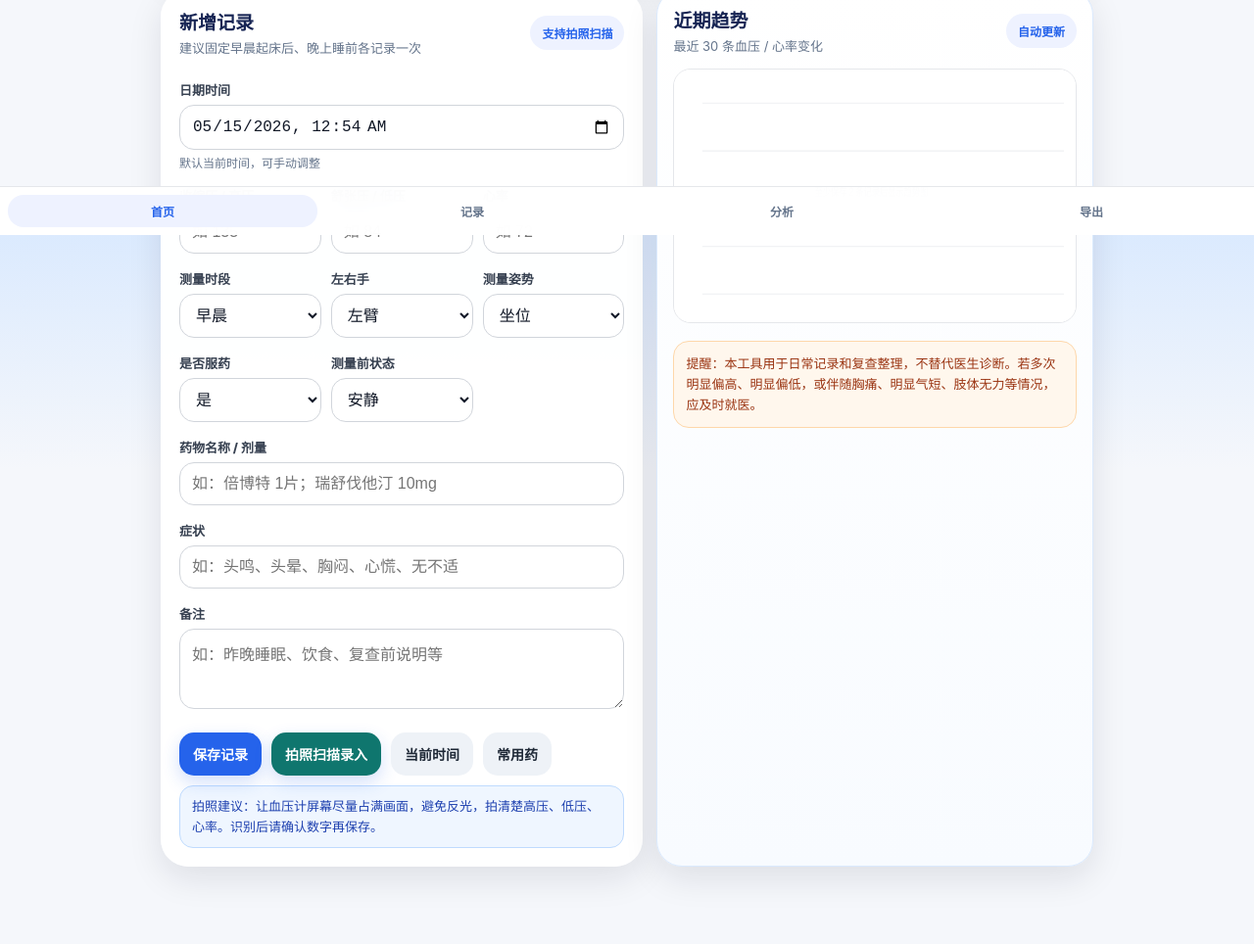
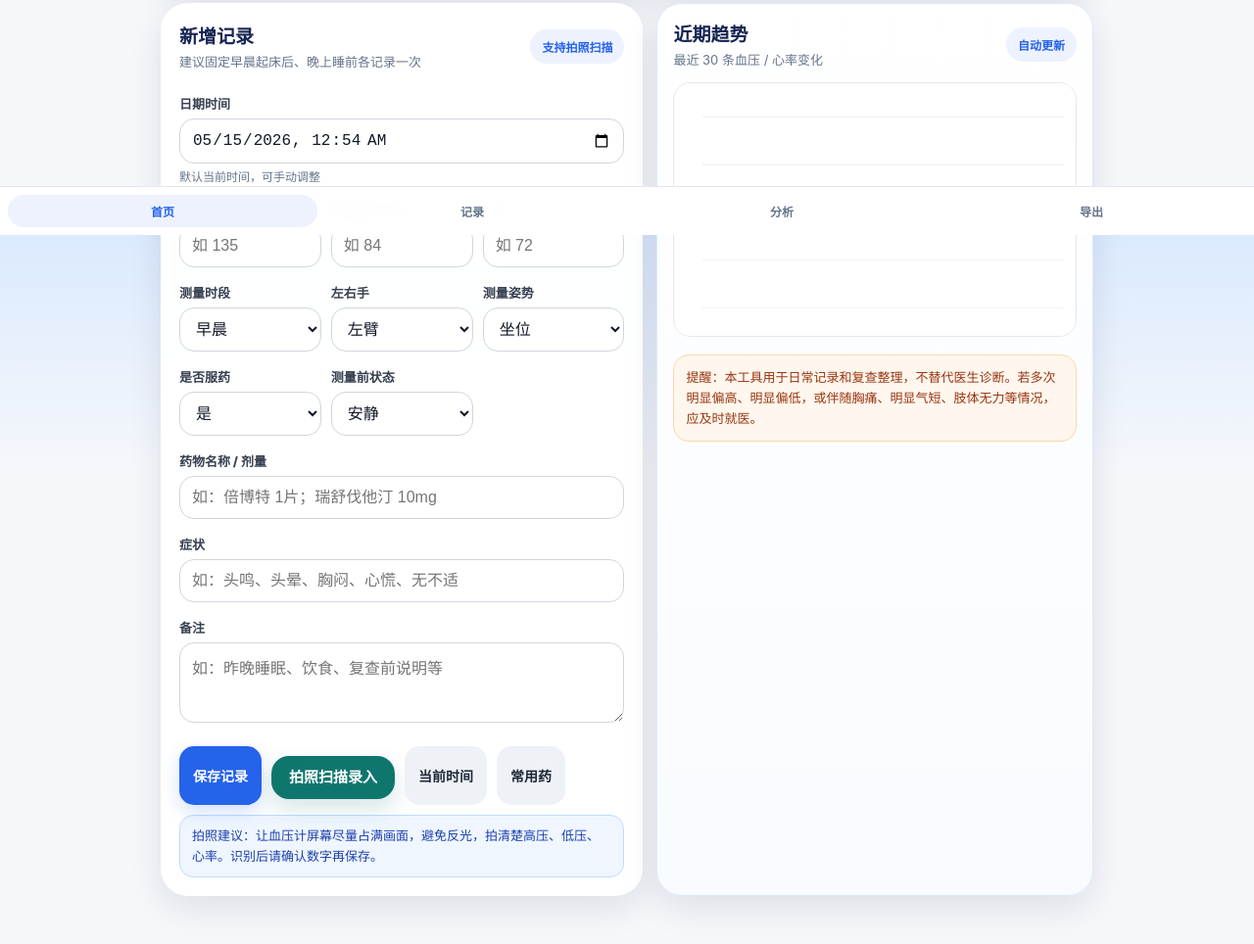
Before and after one commit to songzhaoq-gif/anya-record, a plain HTML site: page index.html in a window 1280 px wide. Shown: the part 560-1524 px from the top of the page at 98% size. Drawn offline with Linux system fonts and the light colour scheme.

Commit message:
Add files via upload

```diff
--- a/index.html
+++ b/index.html
@@ -3,7 +3,7 @@
 <head>
   <meta charset="UTF-8" />
   <meta name="viewport" content="width=device-width, initial-scale=1.0, viewport-fit=cover" />
-  <title>安压记录 V28</title>
+  <title>安压记录 V29</title>
   <meta name="theme-color" content="#2563eb" />
   <meta name="apple-mobile-web-app-title" content="安压记录" />
   <meta name="apple-mobile-web-app-capable" content="yes" />
@@ -850,6 +850,40 @@
       margin-top:3px;
     }
 
+
+    .scanLabelButton{
+      display:inline-flex;
+      align-items:center;
+      justify-content:center;
+      gap:8px;
+      border-radius:18px;
+      padding:13px 18px;
+      font-weight:900;
+      font-size:15px;
+      background:#fff;
+      color:#1d4ed8;
+      border:none;
+      box-shadow:0 10px 22px rgba(15,23,42,.08);
+      cursor:pointer;
+      user-select:none;
+      text-align:center;
+      line-height:1.2;
+    }
+    .scanLabelButton.scanBtn{
+      background:#0f766e;
+      color:#fff;
+      box-shadow:0 10px 22px rgba(15,118,110,.18);
+    }
+    .scanInputNative{
+      position:fixed!important;
+      left:-9999px!important;
+      top:0!important;
+      width:1px!important;
+      height:1px!important;
+      opacity:0!important;
+      pointer-events:none!important;
+    }
+
     @media print{
       @page{size:A4 landscape;margin:8mm}
       body{background:#fff!important}
@@ -1103,6 +1137,40 @@
       font-size:24px;
       line-height:1.2;
       margin-top:3px;
+    }
+
+
+    .scanLabelButton{
+      display:inline-flex;
+      align-items:center;
+      justify-content:center;
+      gap:8px;
+      border-radius:18px;
+      padding:13px 18px;
+      font-weight:900;
+      font-size:15px;
+      background:#fff;
+      color:#1d4ed8;
+      border:none;
+      box-shadow:0 10px 22px rgba(15,23,42,.08);
+      cursor:pointer;
+      user-select:none;
+      text-align:center;
+      line-height:1.2;
+    }
+    .scanLabelButton.scanBtn{
+      background:#0f766e;
+      color:#fff;
+      box-shadow:0 10px 22px rgba(15,118,110,.18);
+    }
+    .scanInputNative{
+      position:fixed!important;
+      left:-9999px!important;
+      top:0!important;
+      width:1px!important;
+      height:1px!important;
+      opacity:0!important;
+      pointer-events:none!important;
     }
 
     @media print{
@@ -1169,7 +1237,7 @@
           <div class="miniPill" style="background:rgba(255,255,255,.18);color:#fff">今日 <span id="todayCountTop">0 次</span></div>
         </div>
         <div class="bannerActions">
-          <button type="button" onclick="document.getElementById('scanFile').click()">📷 扫描录入</button>
+          <label class="scanLabelButton" for="scanFile">📷 扫描录入</label>
           <button type="button" class="secondary" onclick="showPage('export',document.querySelectorAll('.tab')[3])">📄 导出就诊包</button>
         </div>
       </div>
@@ -1200,7 +1268,7 @@
             <div class="wide inputGroup"><label>症状</label><input id="symptoms" placeholder="如：头鸣、头晕、胸闷、心慌、无不适"></div>
             <div class="wide inputGroup"><label>备注</label><textarea id="note" placeholder="如：昨晚睡眠、饮食、复查前说明等"></textarea></div>
           </div>
-          <div class="btnbar"><button type="submit">保存记录</button><button type="button" class="scanBtn" onclick="document.getElementById('scanFile').click()">拍照扫描录入</button><button type="button" class="secondary" onclick="fillNow()">当前时间</button><button type="button" class="secondary" onclick="quickMedication()">常用药</button></div>
+          <div class="btnbar"><button type="submit">保存记录</button><label class="scanLabelButton scanBtn" for="scanFile">拍照扫描录入</label><button type="button" class="secondary" onclick="fillNow()">当前时间</button><button type="button" class="secondary" onclick="quickMedication()">常用药</button></div>
           <div class="scanTip">拍照建议：让血压计屏幕尽量占满画面，避免反光，拍清楚高压、低压、心率。识别后请确认数字再保存。</div><div id="scanResult" class="scanResult"></div><div id="scanPreviewWrap" class="scanPreviewWrap"><canvas id="scanPreviewCanvas"></canvas><div class="scanModeTag">欧姆龙 LCD 专用识别模式</div></div></form>
         </div>
         <div class="chartCardHome"><div class="sectionHeader"><div><h2>近期趋势</h2><p>最近 30 条血压 / 心率变化</p></div><div class="miniPill">自动更新</div></div><canvas id="chart" width="800" height="360"></canvas>
@@ -1403,7 +1471,7 @@
   </div>
 
   <div id="toast" class="toast">已保存</div>
-  <input id="scanFile" type="file" accept="image/*" capture="environment" style="display:none" onchange="scanBloodPressureImage(event)">
+  <input id="scanFile" class="scanInputNative" type="file" accept="image/*" capture="environment" onchange="scanBloodPressureImage(event)">
 
 <script>
 const KEY='bp_records_v2';let records=[];let deferredPrompt=null;let analysisRange=7;
@@ -1620,11 +1688,11 @@ function showOmronScanResult(sys,dia,hr,score,debugNums){
     box.innerHTML=`<div class="scanWarnBox">识别结果需要你确认，暂不自动填入。\n可信度：${score}/100\n\n请对照血压计屏幕，如果正确，再点“确认填入”。</div>${detail}
     <div class="scanChoiceRow">
       <button type="button" onclick="fillScannedValues(${sys},${dia},${hr ? hr : 0})">确认填入</button>
-      <button type="button" class="secondary" onclick="document.getElementById('scanFile').click()">重新拍照</button>
+      <label class="scanLabelButton" for="scanFile">重新拍照</label>
     </div>`;
   }else{
     box.innerHTML=`<div class="scanWarnBox">没有稳定识别到完整血压值。\n识别到的候选数字：${debugNums.join('、')||'无'}\n\n建议重新拍：让屏幕占满画面、正对屏幕、避开反光。</div>
-    <div class="scanChoiceRow"><button type="button" class="secondary" onclick="document.getElementById('scanFile').click()">重新拍照</button></div>`;
+    <div class="scanChoiceRow"><label class="scanLabelButton" for="scanFile">重新拍照</label></div>`;
   }
 }
 async function scanBloodPressureImage(event){
@@ -2059,7 +2127,7 @@ function importJSONBackup(event){
   reader.readAsText(file, 'utf-8');
 }
 
-function exportJSON(){const d=new Date();const name=`安压记录_备份_${d.getFullYear()}${pad(d.getMonth()+1)}${pad(d.getDate())}.json`;downloadBlob(JSON.stringify({app:'安压记录',version:'V28',exportedAt:new Date().toISOString(),records},null,2),name,'application/json')}function downloadBlob(content,name,type){const blob=new Blob([content],{type});const a=document.createElement('a');a.href=URL.createObjectURL(blob);a.download=name;document.body.appendChild(a);a.click();a.remove();URL.revokeObjectURL(a.href)}
+function exportJSON(){const d=new Date();const name=`安压记录_备份_${d.getFullYear()}${pad(d.getMonth()+1)}${pad(d.getDate())}.json`;downloadBlob(JSON.stringify({app:'安压记录',version:'V29',exportedAt:new Date().toISOString(),records},null,2),name,'application/json')}function downloadBlob(content,name,type){const blob=new Blob([content],{type});const a=document.createElement('a');a.href=URL.createObjectURL(blob);a.download=name;document.body.appendChild(a);a.click();a.remove();URL.revokeObjectURL(a.href)}
 async function copyReport(){try{await navigator.clipboard.writeText(getReport());toast('就诊摘要已复制')}catch(e){alert('复制失败，可手动选中文本复制')}}function clearAll(){if(confirm('确定清空全部记录吗？此操作不可恢复。')){localStorage.removeItem(KEY);records=[];renderAll();toast('已清空')}}
 fillNow();renderAll();
 </script>
--- a/service-worker.js
+++ b/service-worker.js
@@ -1,4 +1,4 @@
-const CACHE_NAME = 'anya-record-v28';
+const CACHE_NAME = 'anya-record-v29';
 const ASSETS = [
   './',
   './index.html',
```
